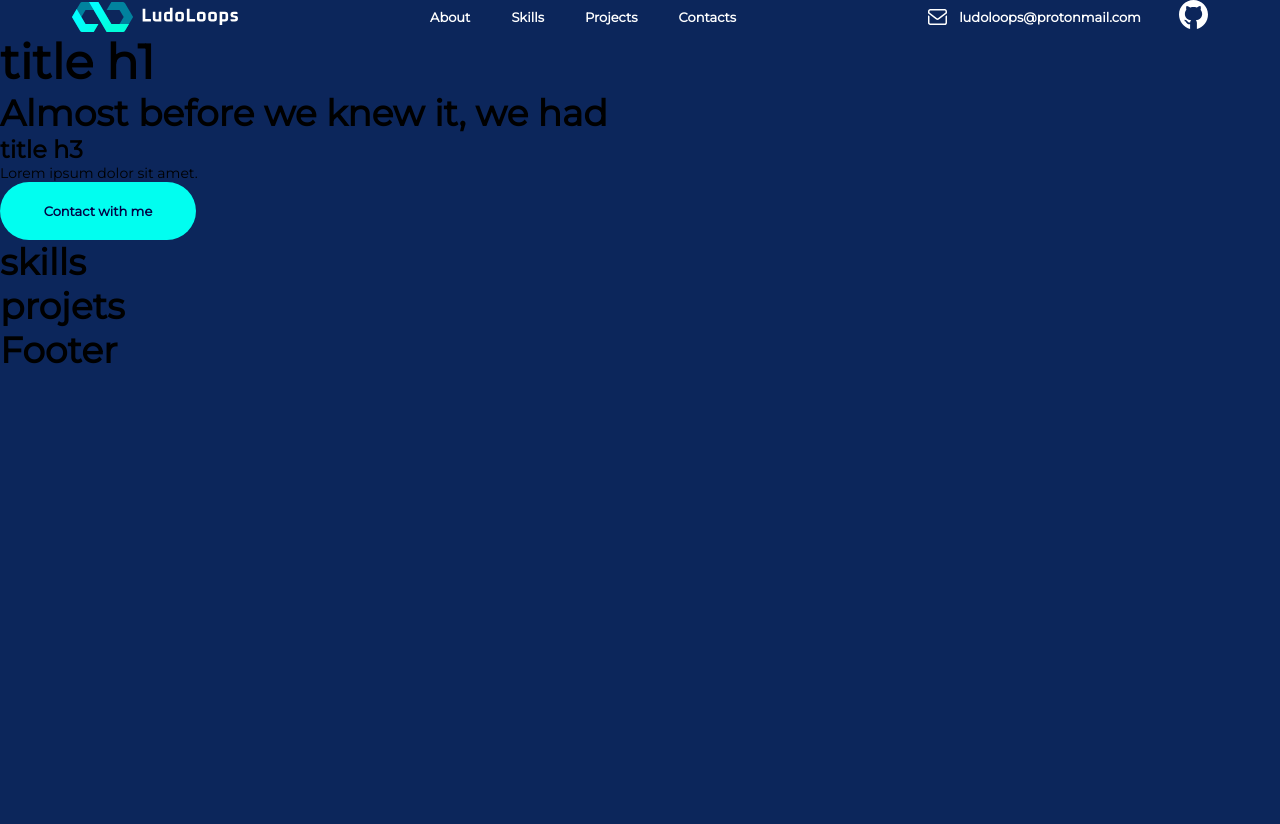
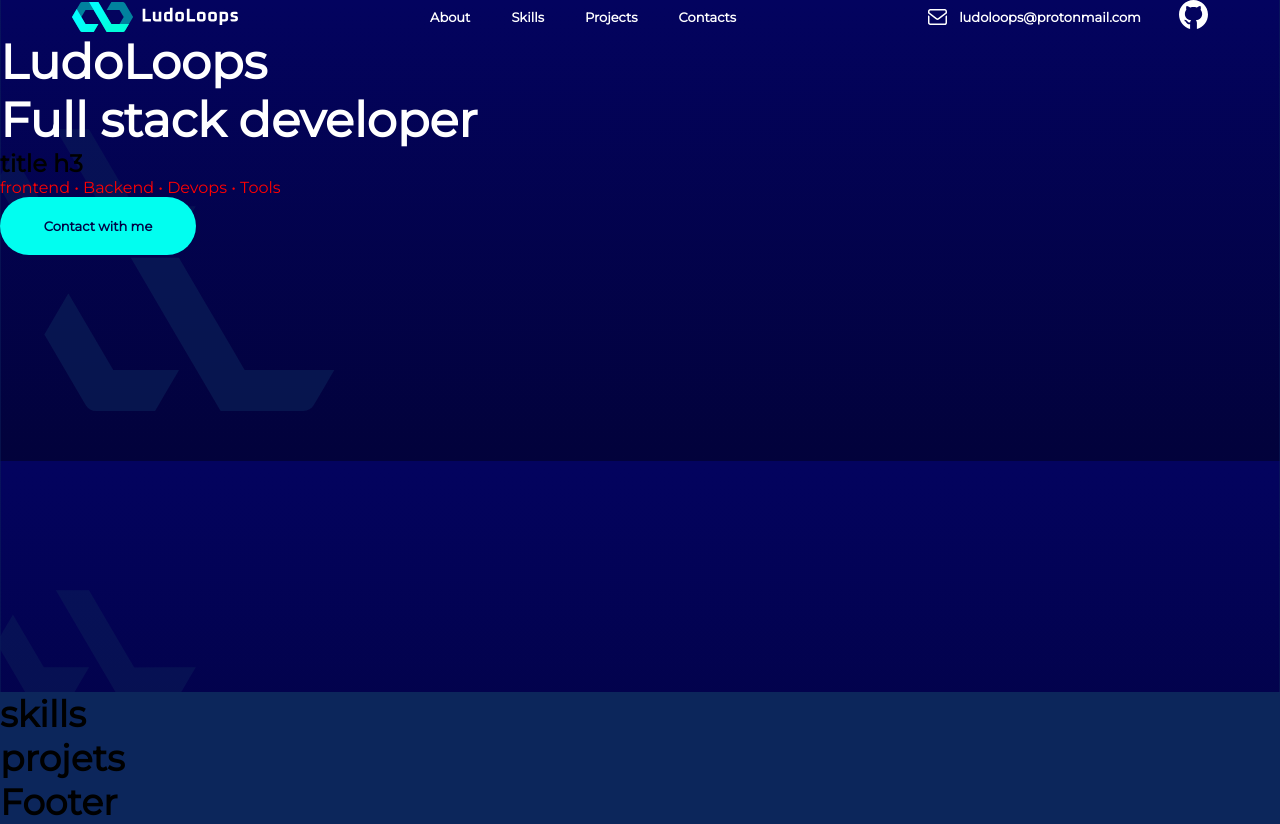
Before and after one commit to neuroloops/LudoLoops.dev, a Gatsby site: page / in a window 1280 px wide. Before the commit the page ends 800 px from the top, so only its background shows below. Built offline with nearby package versions, Linux system fonts and the light colour scheme; Gatsby itself is replaced by a stand-in of ours.

Commit message:
Feat: styled componenet

```diff
--- a/gatsby-config.js
+++ b/gatsby-config.js
@@ -4,6 +4,7 @@ module.exports = {
     title: 'LudoLoops',
   },
   plugins: [
+    `gatsby-plugin-styled-components`,
     'gatsby-plugin-mdx',
     {
       resolve: `gatsby-plugin-google-fonts`,
--- /dev/null
+++ b/gatsby-ssr.js
@@ -0,0 +1 @@
+import './src/css/main.css'
--- a/package.json
+++ b/package.json
@@ -17,11 +17,14 @@
   "dependencies": {
     "@mdx-js/mdx": "^1.6.22",
     "@mdx-js/react": "^1.6.22",
+    "babel-plugin-styled-components": "^1.13.2",
     "gatsby": "^3.13.1",
     "gatsby-plugin-google-fonts": "^1.0.1",
     "gatsby-plugin-mdx": "^2.13.0",
+    "gatsby-plugin-styled-components": "^4.13.0",
     "gatsby-source-filesystem": "^3.13.0",
     "react": "^17.0.1",
-    "react-dom": "^17.0.1"
+    "react-dom": "^17.0.1",
+    "styled-components": "^5.3.1"
   }
 }
--- a/src/components/Hero.js
+++ b/src/components/Hero.js
@@ -1,14 +1,16 @@
 import React from 'react'
 import Navbar from './Navbar'
+import styled from 'styled-components'
 
 const Hero = () => {
   return (
     <section className='hero'>
       <Navbar />
-      <h1>title h1</h1>
-      <h2>Almost before we knew it, we had</h2>
+      <h1>LudoLoops</h1>
+      <h1>Full stack developer</h1>
+
       <h3>title h3</h3>
-      <p>Lorem ipsum dolor sit amet.</p>
+      <Subtext className='test'>frontend • Backend • Devops • Tools</Subtext>
 
       <div className='btn btn-clear'>Contact with me</div>
     </section>
@@ -16,3 +18,7 @@ const Hero = () => {
 }
 
 export default Hero
+
+const Subtext = styled.div`
+  color: red;
+`
--- a/src/css/main.css
+++ b/src/css/main.css
@@ -37,9 +37,11 @@ body {
 .email span {
   margin-left: 12px;
 }
+
 .github {
   margin-left: 38px;
 }
+
 .btn {
   border-radius: 68px;
   height: 58px;
@@ -76,8 +78,19 @@ body {
   padding: 0;
 }
 
+/* .hero::after {
+  content: '';
+  position: absolute;
+  bottom: 0;
+  left: 0;
+} */
+
 .hero {
   background-color: #0c265b;
+  width: 100%;
+  background: url('../assets/bg-hero.svg');
+  background-size: contain;
+  height: 692px;
 }
 
 .navBar {
@@ -89,6 +102,8 @@ body {
 h1 {
   font-weight: 800;
   font-size: 48px;
+  font-family: Montserrat;
+  color: white;
 }
 
 h2 {
```
Also changed, not shown: 1 other file.
